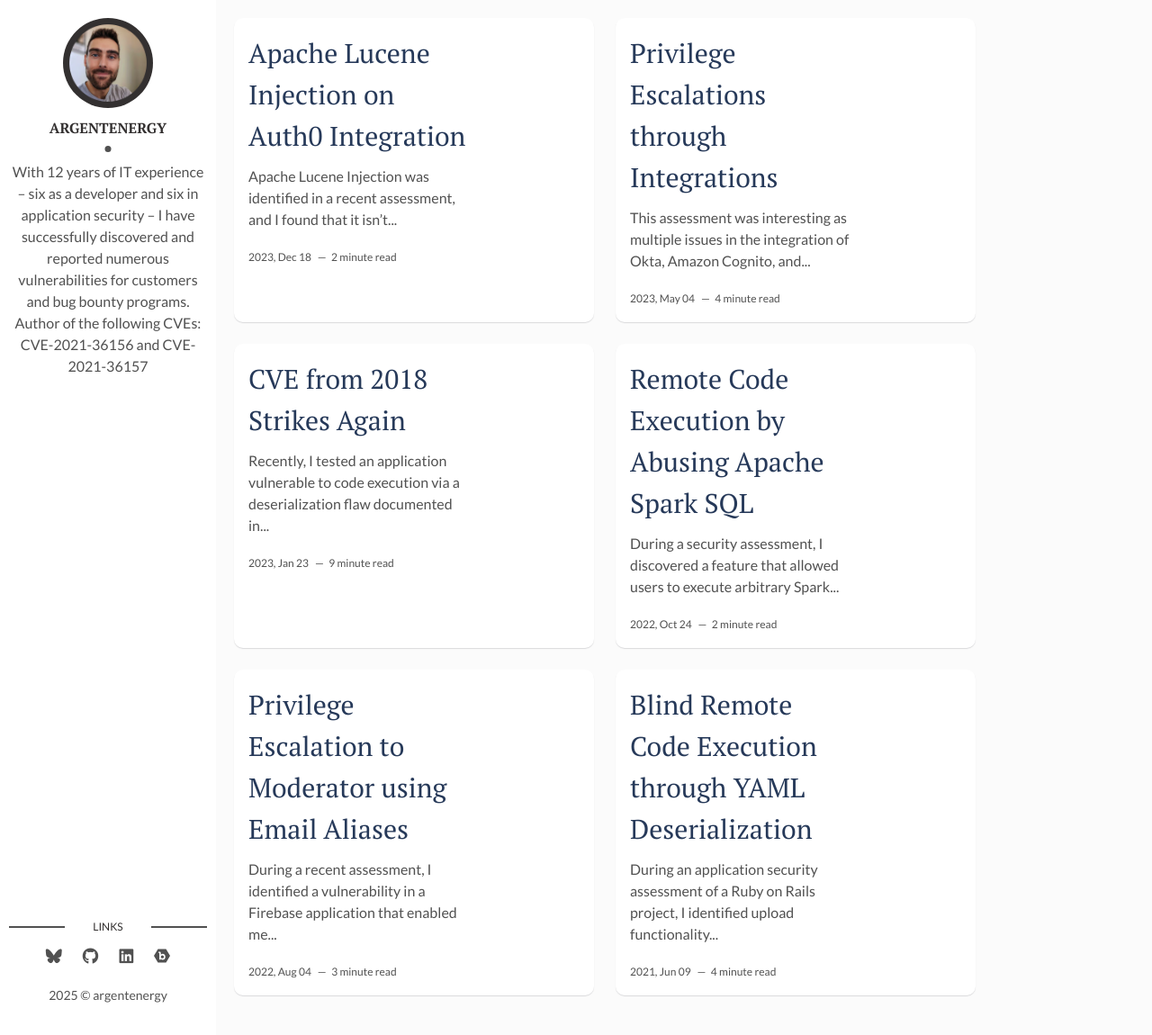
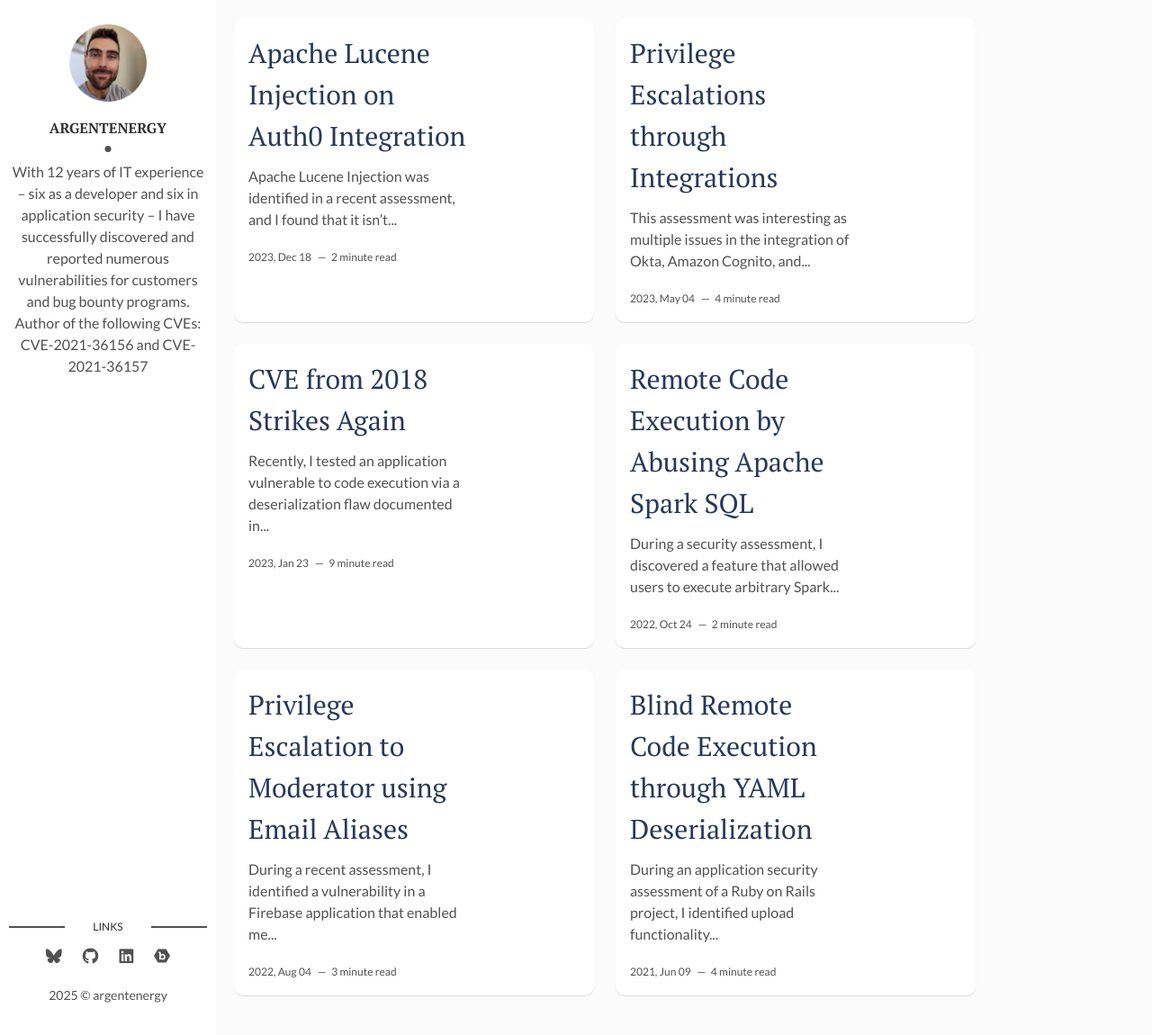
Before and after one commit to ArgentEnergy/argentenergy.github.io, a Jekyll site: the page built from index.html, in a window 1280 px wide and 1150 px high. Shown: the whole window at 90% size. Built offline with Jekyll 4.4.1, drawn with Linux system fonts in a browser that asks for light colours; the list of posts is cut into pages by our own code.

Commit message:
Update main.css

```diff
--- a/assets/css/main.css
+++ b/assets/css/main.css
@@ -873,7 +873,6 @@ pre code {
   -webkit-border-radius: 100%;
           border-radius: 100%;
   overflow: hidden;
-  background-color: #333030;
 }
 
 .about img {
```
